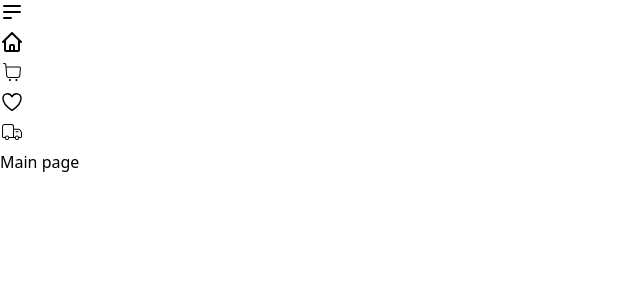
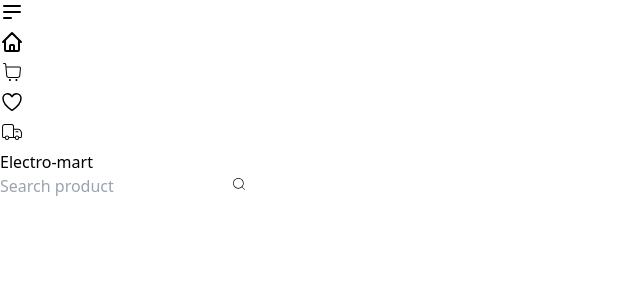
Before and after one commit to imtiazhasanBD/Electro-mart, a React (Vite) app: page / in a window 1280 px wide. Shown: the top 300 px of the page, without its empty margins (0-640 px from the left). Built offline with nearby package versions, Linux system fonts and the light colour scheme.

Commit message:
creating Main component

```diff
--- a/src/components/Main.jsx
+++ b/src/components/Main.jsx
@@ -1,9 +1,16 @@
-import React from 'react'
+import React from 'react';
+import {CiSearch,CiShoppingCart} from 'react-icons/ci'
 
 const Main = () => {
   return (
     <div className='ml-[80px]'>
-      Main page
+      <header className='flex justify-between items-center px-5 py-2'>
+        <div className="text-3xl font-bold text-blue-400 ">Electro-mart</div>
+        <div className='flex justify-between items-center px-5 py-2 bg-gray-100 rounded'>
+            <input type="text" placeholder='Search product' className='bg-transparent outline-0'/>
+            <button className='text-blue-400' onClick={()=> searchHandler()}><CiSearch/></button>
+        </div>
+      </header>
     </div>
   )
 }
```
